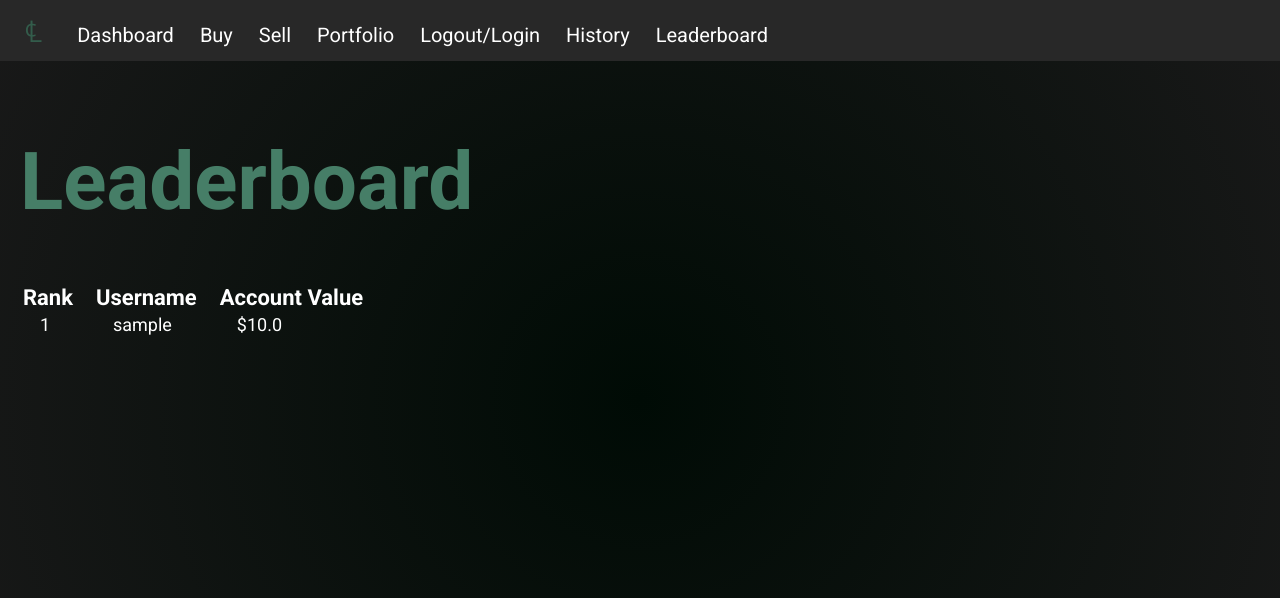
After one commit to Buraisu-tiu/TouZi, a Flask app: page /leaderboard in a window 1280 px wide. The commit adds this page. Shown: the top 598 px of the page. Run offline with Flask 3, Linux system fonts and the light colour scheme; tables that the repository leaves empty hold one stand-in row (values such as "Sample post"); a database or web service that is not in the repository returns one stand-in record (values such as "Sample title"); data that the repository does not hold is empty.

Commit message:
postgresqlv9

```diff
--- a/Stock/app.py
+++ b/Stock/app.py
@@ -9,12 +9,25 @@ from datetime import datetime
 
 app = Flask(__name__)
 
-# Use a local SQLite database file
-app.config['SQLALCHEMY_DATABASE_URI'] = 'sqlite:///local_database.db'
+# Fetch the PostgreSQL database URI from the environment variable
+database_uri = os.environ.get("DATABASE_URL")
+if not database_uri:
+    raise ValueError("No DATABASE_URL set for Flask application")
+
+print(f"DATABASE_URL: {database_uri}")  # Print the database URI to verify
+app.config['SQLALCHEMY_DATABASE_URI'] = database_uri
 app.config['SQLALCHEMY_TRACK_MODIFICATIONS'] = False
+app.config['SQLALCHEMY_ENGINE_OPTIONS'] = {
+    'pool_size': 10,
+    'max_overflow': 20,
+    'pool_timeout': 300,
+    'pool_recycle': 3600,
+    'connect_args': {'connect_timeout': 30}
+}
 app.secret_key = 'your_secret_key'
 db = SQLAlchemy(app)
 migrate = Migrate(app, db)
+
 
 class User(db.Model):
     __tablename__ = 'users'
@@ -22,6 +35,16 @@ class User(db.Model):
     username = db.Column(db.String(80), unique=True, nullable=False)
     password = db.Column(db.String(120), nullable=False)
     balance = db.Column(db.Float, nullable=False, default=10000.0)
+
+    def total_account_value(self):
+        total_value = self.balance
+        for portfolio in self.portfolios:
+            df = fetch_stock_data(portfolio.symbol)
+            if df is not None:
+                latest_price = df.iloc[0]['c']
+                total_value += portfolio.shares * latest_price
+        return round(total_value, 2)
+
 
 class Portfolio(db.Model):
     __tablename__ = 'portfolios'
@@ -85,6 +108,19 @@ def dashboard():
     user = db.session.get(User, user_id)  # Use Session.get() method
     portfolio = Portfolio.query.filter_by(user_id=user_id).all()
     return render_template('dashboard.html', user=user, portfolio=portfolio)
+
+@app.route('/leaderboard')
+def leaderboard():
+    users = User.query.all()
+    leaderboard_data = []
+    for user in users:
+        account_value = user.total_account_value()
+        leaderboard_data.append({
+            'username': user.username,
+            'account_value': account_value
+        })
+    leaderboard_data.sort(key=lambda x: x['account_value'], reverse=True)
+    return render_template('leaderboard.html', leaderboard=leaderboard_data)
 
 @app.route('/history')
 def transaction_history():
--- a/Stock/templates/base.html
+++ b/Stock/templates/base.html
@@ -16,6 +16,7 @@
         <a href="{{ url_for('view_portfolio') }}" class='Dashboard'>Portfolio</a>
         <a href="{{ url_for('logout') }}" class='Dashboard'>Logout/Login</a>
         <a href="{{ url_for('transaction_history') }}" class='Dashboard'>History</a>
+        <a href="{{ url_for('leaderboard') }}" class='Dashboard'>Leaderboard</a>
     </nav>
     <main>
         {% block content %}{% endblock %}
--- /dev/null
+++ b/Stock/templates/leaderboard.html
@@ -0,0 +1,29 @@
+{% extends "base.html" %}
+{% block content %}
+<head>
+    <meta charset="UTF-8">
+    <title>Leaderboard</title>
+    <link rel="stylesheet" href="{{ url_for('static', filename='styles.css') }}">
+</head>
+<body>
+    <h1>Leaderboard</h1>
+    <table>
+        <thead>
+            <tr>
+                <th>Rank</th>
+                <th>Username</th>
+                <th>Account Value</th>
+            </tr>
+        </thead>
+        <tbody>
+            {% for user in leaderboard %}
+            <tr>
+                <td>{{ loop.index }}</td>
+                <td>{{ user.username }}</td>
+                <td>${{ user.account_value }}</td>
+            </tr>
+            {% endfor %}
+        </tbody>
+    </table>
+</body>
+{% endblock %}
```
Also changed, not shown: Stock/instance/local_database.db.
